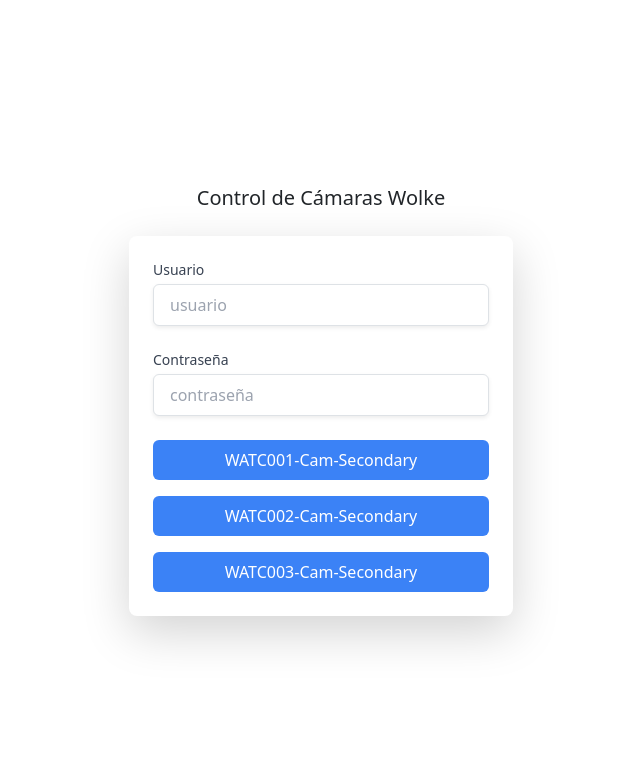
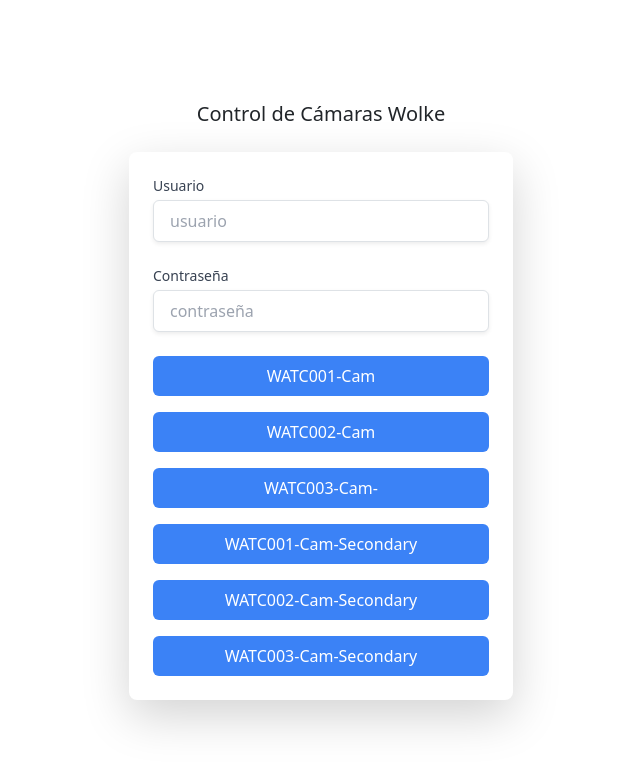
Before and after one commit to felipeWolke/front-webRTC, a React (Create React App) app: page /login in a window 1280 px wide. Shown: the top 768 px of the page, without its empty margins (319-959 px from the left). Built offline with nearby package versions, Linux system fonts and the light colour scheme.

Commit message:
fixed login with all routes

```diff
--- a/src/pages/Login.js
+++ b/src/pages/Login.js
@@ -54,6 +54,19 @@
                         />
                     </div>
                     <div className="flex flex-col space-y-4">
+
+                        <button type="button" onClick={(e) => handleLogin(e, '/home')} className="bg-blue-500 text-white px-4 py-2 rounded-md hover:bg-blue-600 focus:outline-none focus:ring-2 focus:ring-blue-500 focus:ring-opacity-50">
+                            WATC001-Cam
+                        </button>
+                        <button type="button" onClick={(e) => handleLogin(e, '/hom2')} className="bg-blue-500 text-white px-4 py-2 rounded-md hover:bg-blue-600 focus:outline-none focus:ring-2 focus:ring-blue-500 focus:ring-opacity-50">
+                            WATC002-Cam
+                        </button>
+                        <button type="button" onClick={(e) => handleLogin(e, '/home3')} className="bg-blue-500 text-white px-4 py-2 rounded-md hover:bg-blue-600 focus:outline-none focus:ring-2 focus:ring-blue-500 focus:ring-opacity-50">
+                            WATC003-Cam-
+                        </button>
+
+
+
                         <button type="button" onClick={(e) => handleLogin(e, '/secondary')} className="bg-blue-500 text-white px-4 py-2 rounded-md hover:bg-blue-600 focus:outline-none focus:ring-2 focus:ring-blue-500 focus:ring-opacity-50">
                             WATC001-Cam-Secondary
                         </button>
```
